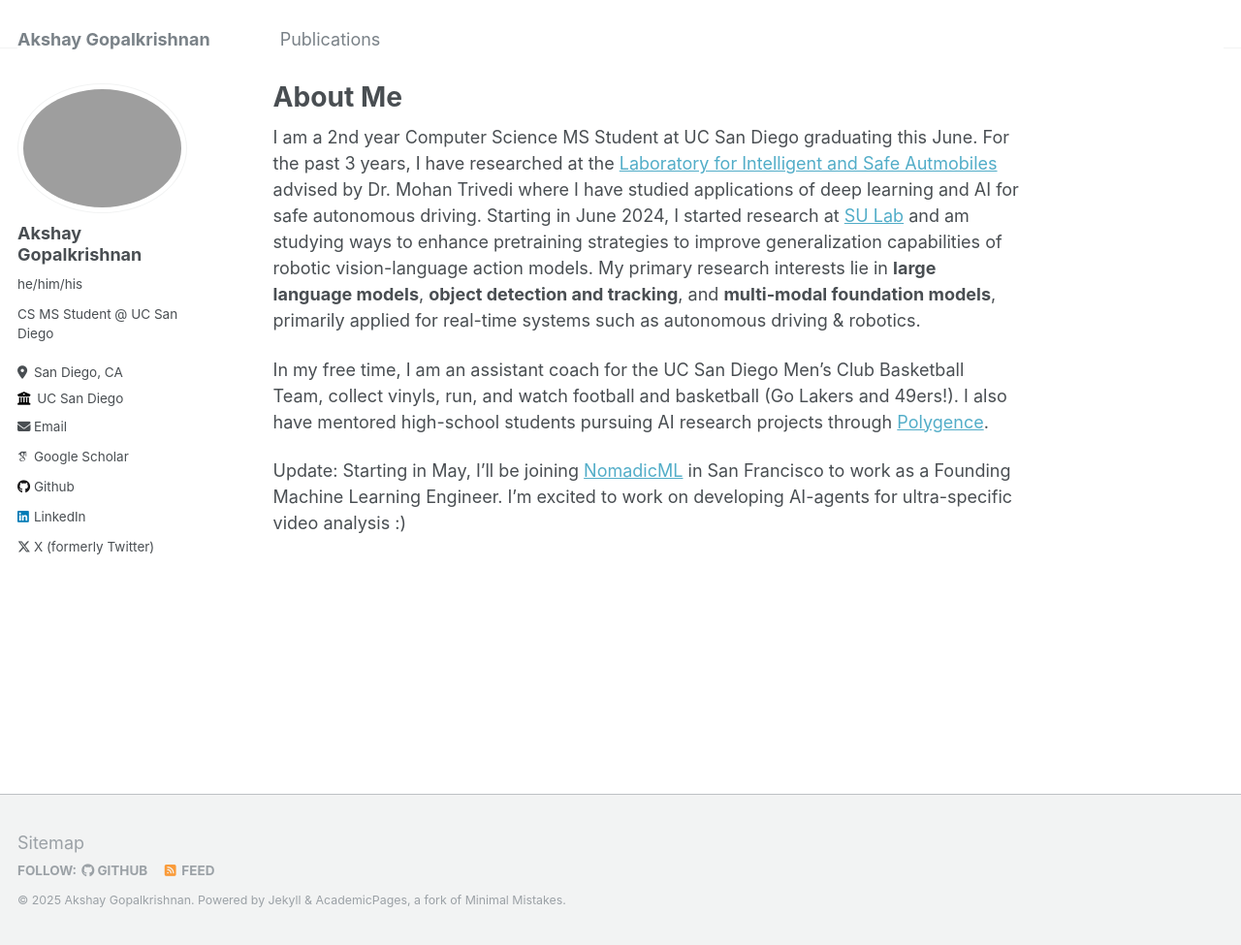
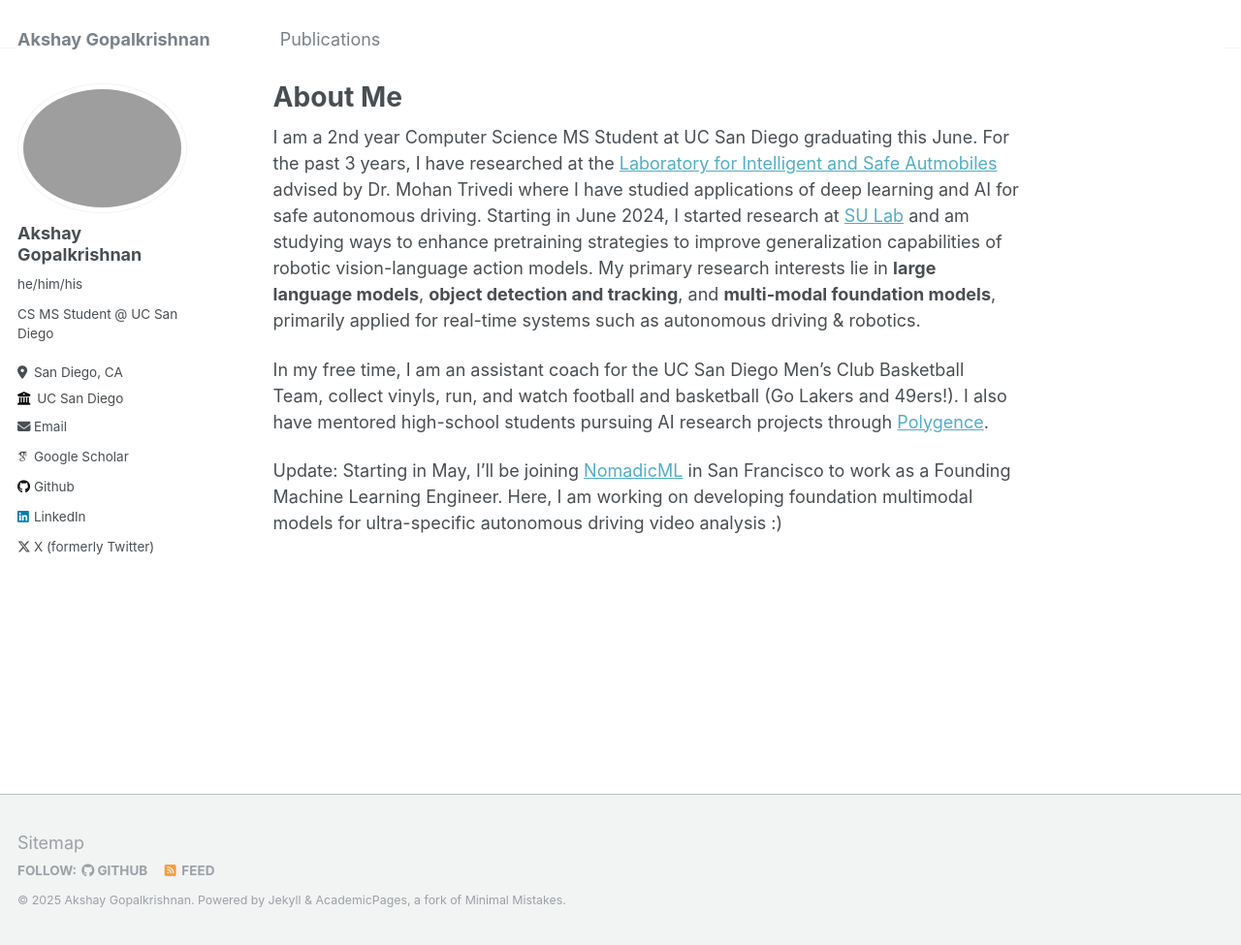
Before and after one commit to akshaygopalkr/akshaygopalkr.github.io, a Jekyll site: the page built from _pages/about.md, in a window 1280 px wide and 975 px high. Shown: the whole window at 97% size. Built offline with Jekyll 4.4.1, drawn with Linux system fonts in a browser that asks for light colours; some web fonts are replaced.

Commit message:
Update about.md

```diff
--- a/_pages/about.md
+++ b/_pages/about.md
@@ -11,4 +11,4 @@ I am a 2nd year Computer Science MS Student at UC San Diego graduating this June
 
 In my free time, I am an assistant coach for the UC San Diego Men's Club Basketball Team, collect vinyls, run, and watch football and basketball (Go Lakers and 49ers!). I also have mentored high-school students pursuing AI research projects through [Polygence](https://www.polygence.org/).
 
-Update: Starting in May, I'll be joining [NomadicML](https://www.nomadicml.com/) in San Francisco to work as a Founding Machine Learning Engineer. I'm excited to work on developing AI-agents for ultra-specific video analysis :)
+Update: Starting in May, I'll be joining [NomadicML](https://www.nomadicml.com/) in San Francisco to work as a Founding Machine Learning Engineer. Here, I am working on developing foundation multimodal models for ultra-specific autonomous driving video analysis :)
```
